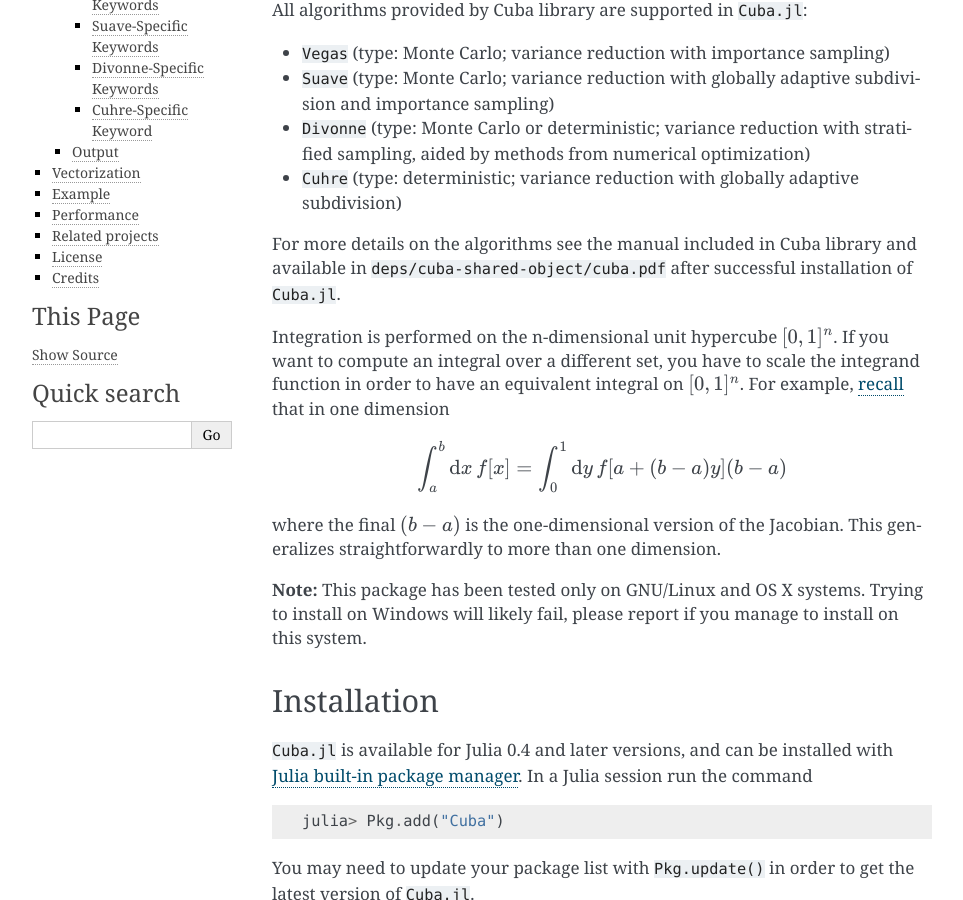
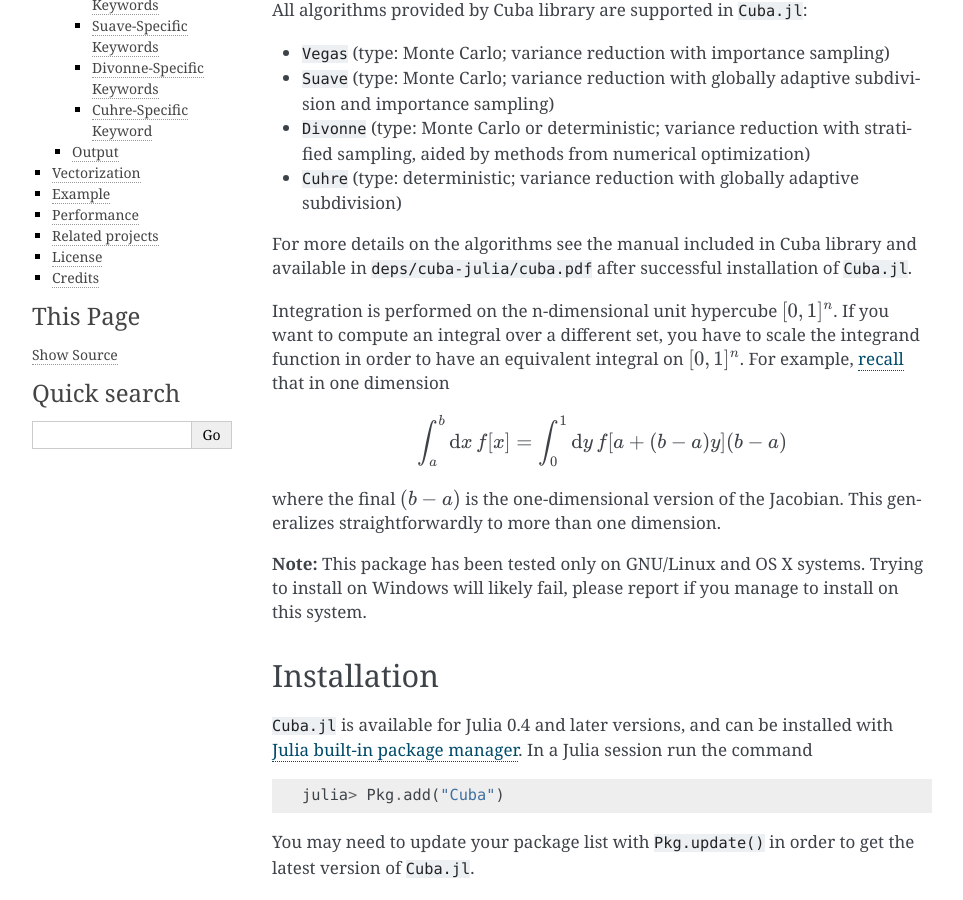
Before and after one commit to giordano/Cuba.jl, a Sphinx documentation site: the page built from docs/index.rst, in a window 1280 px wide and 900 px high, scrolled down 356 px. Shown: the whole window, without its empty margins (148-1111 px from the left). Built offline with Sphinx 7.4.7, drawn with Linux system fonts in a browser that asks for light colours.

Commit message:
Adapt to new address of Cuba source

```diff
--- a/docs/index.rst
+++ b/docs/index.rst
@@ -25,7 +25,7 @@
   subdivision)
 
 For more details on the algorithms see the manual included in Cuba library and
-available in ``deps/cuba-shared-object/cuba.pdf`` after successful installation
+available in ``deps/cuba-julia/cuba.pdf`` after successful installation
 of ``Cuba.jl``.
 
 Integration is performed on the n-dimensional unit hypercube :math:`[0, 1]^{n}`.
```
Also changed, not shown: README.md (+1 -1 lines), 2 other files.
